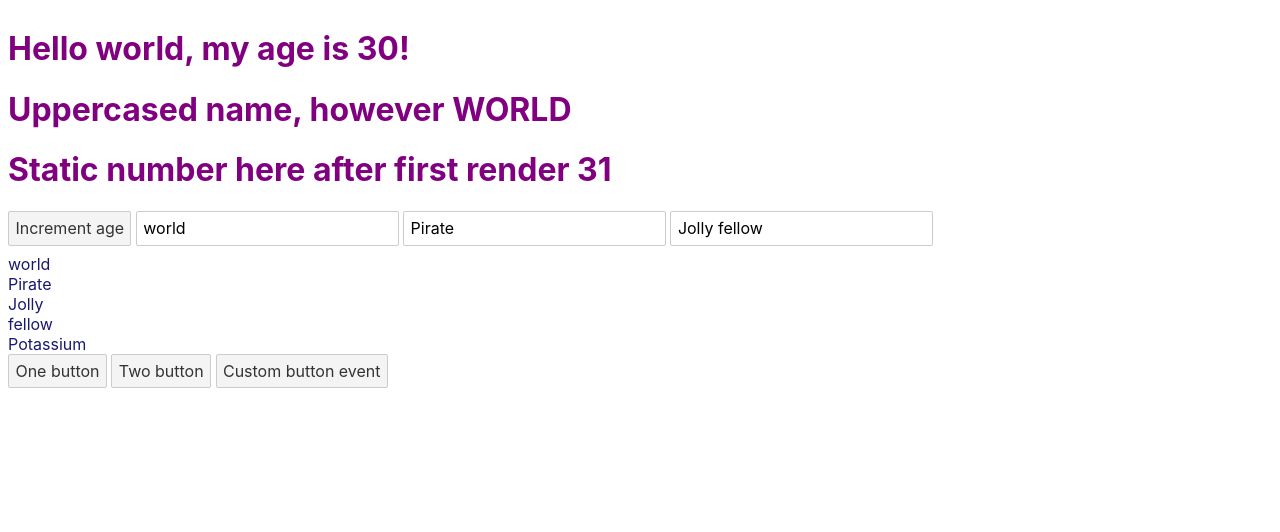
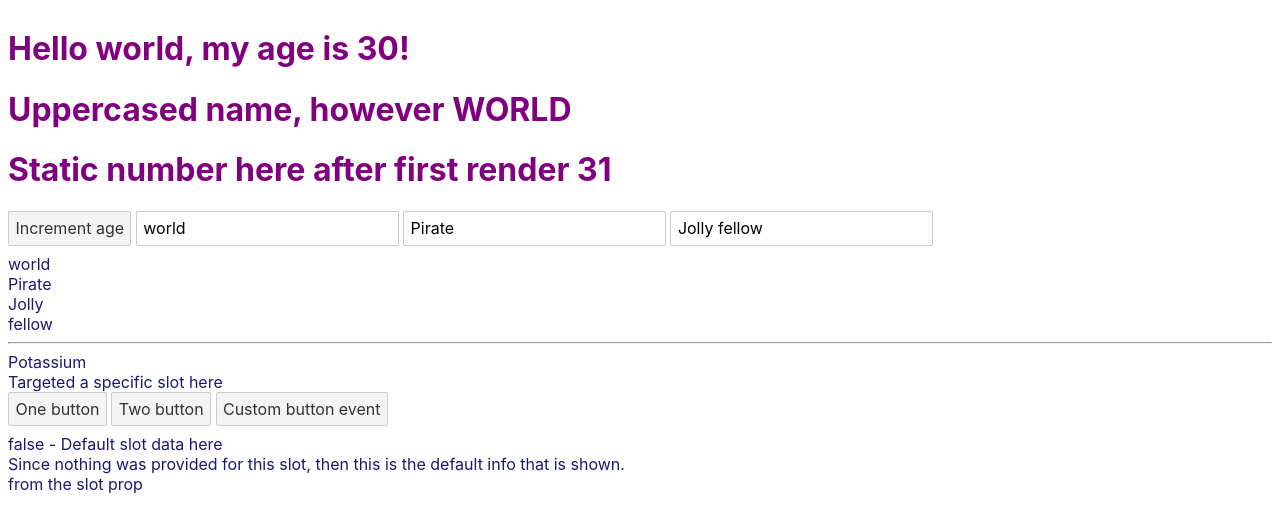
Before and after one commit to Hansmu/svelte-tutorial, a Svelte app in the folder first/: page / in a window 1280 px wide. Shown: the top 532 px of the page. Built offline with nearby package versions, Linux system fonts and the light colour scheme.

Commit message:
Add slot examples - default, named, default slot props

```diff
--- a/first/src/AnotherComponent.svelte
+++ b/first/src/AnotherComponent.svelte
@@ -18,6 +18,16 @@
             },
         );
     }
+
+    let hovering = false;
+
+    function enter() {
+        hovering = true;
+    }
+
+    function leave() {
+        hovering = false;
+    }
 </script>
 
 <div>{valueOne}</div>
@@ -25,6 +35,21 @@
     <div>{valueThree}</div>
 {/if}
 
+<slot name="targeted-slot"/>
+
 <button on:click>One button</button>
 <button on:click>Two button</button>
 <button on:click={customEventDispatch}>Custom button event</button>
+
+<!-- svelte-ignore a11y-no-static-element-interactions -->
+<div on:mouseenter={enter} on:mouseleave={leave}>
+	<slot {hovering} />
+</div>
+
+<slot name="unprovided-slot-example">
+    <div>
+        Since nothing was provided for this slot, then this is the default info that is shown.
+    </div>
+</slot>
+
+<slot name="slot-with-props" />
--- a/first/src/ContactCard.svelte
+++ b/first/src/ContactCard.svelte
@@ -50,10 +50,20 @@
         </div>
     {/each}
 
+    <hr />
     <!-- When a custom event is emitted, then the data that is added to it can be found under `detail` -->
+    <!-- Default slot props can be used only on the default slot.
+            You can do so using the let:<variable-name>={localReferenceName} syntax.
+    -->
     <AnotherComponent
         {...spreadProps}
         on:click={e => console.log(e.target.innerText)}
         on:custom-button-event={(e) => console.log('Custom event data', e.detail)}
-    />
+        let:hovering={active}
+    >
+        <div>{active} - Default slot data here</div>
+        <div slot="targeted-slot">Targeted a specific slot here</div>
+
+        <div slot="slot-with-props">from the slot prop</div>
+    </AnotherComponent>
 </div>
```
Also changed, not shown: 1 other file (tests, documents, lock files or other folders).
